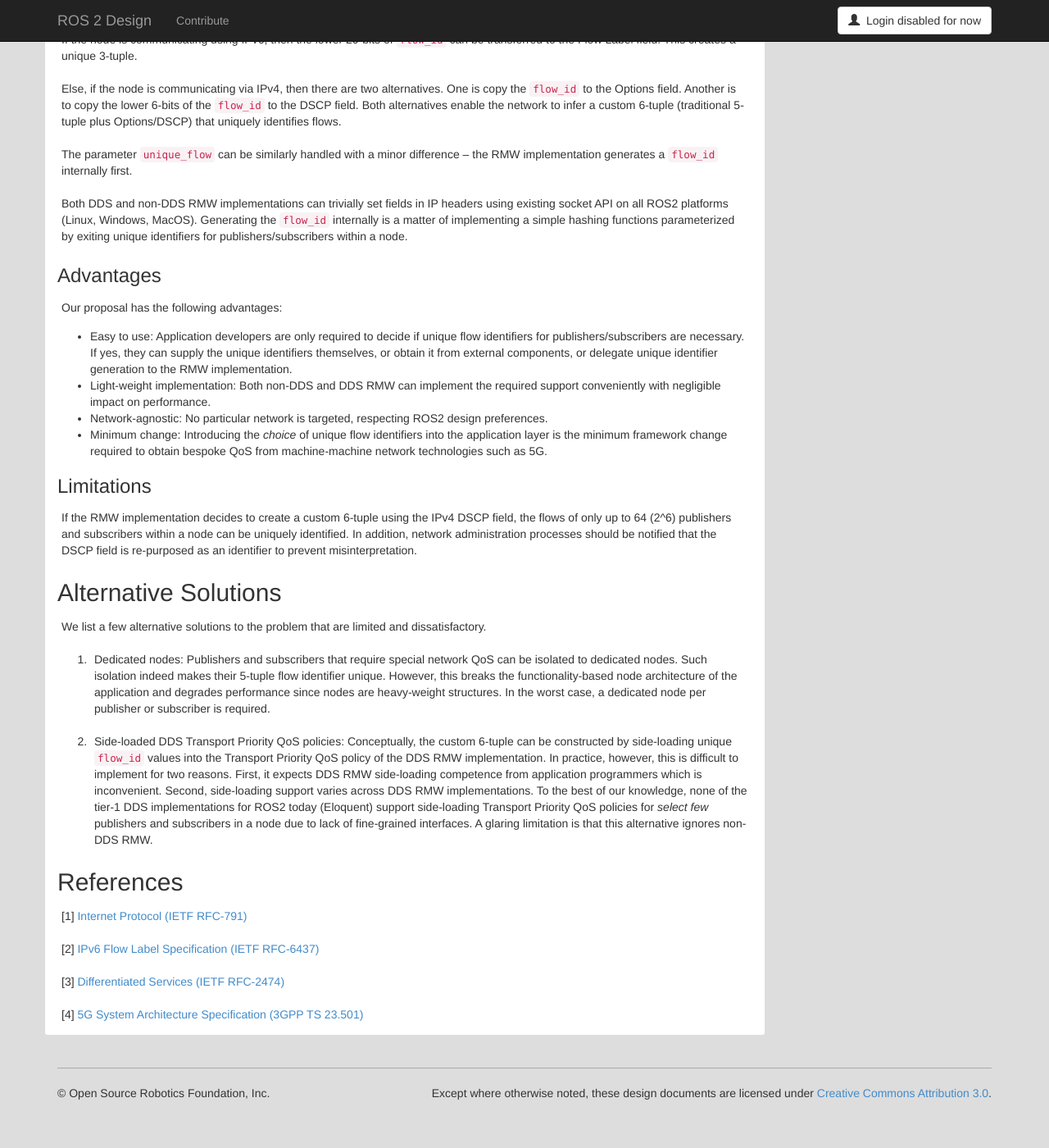
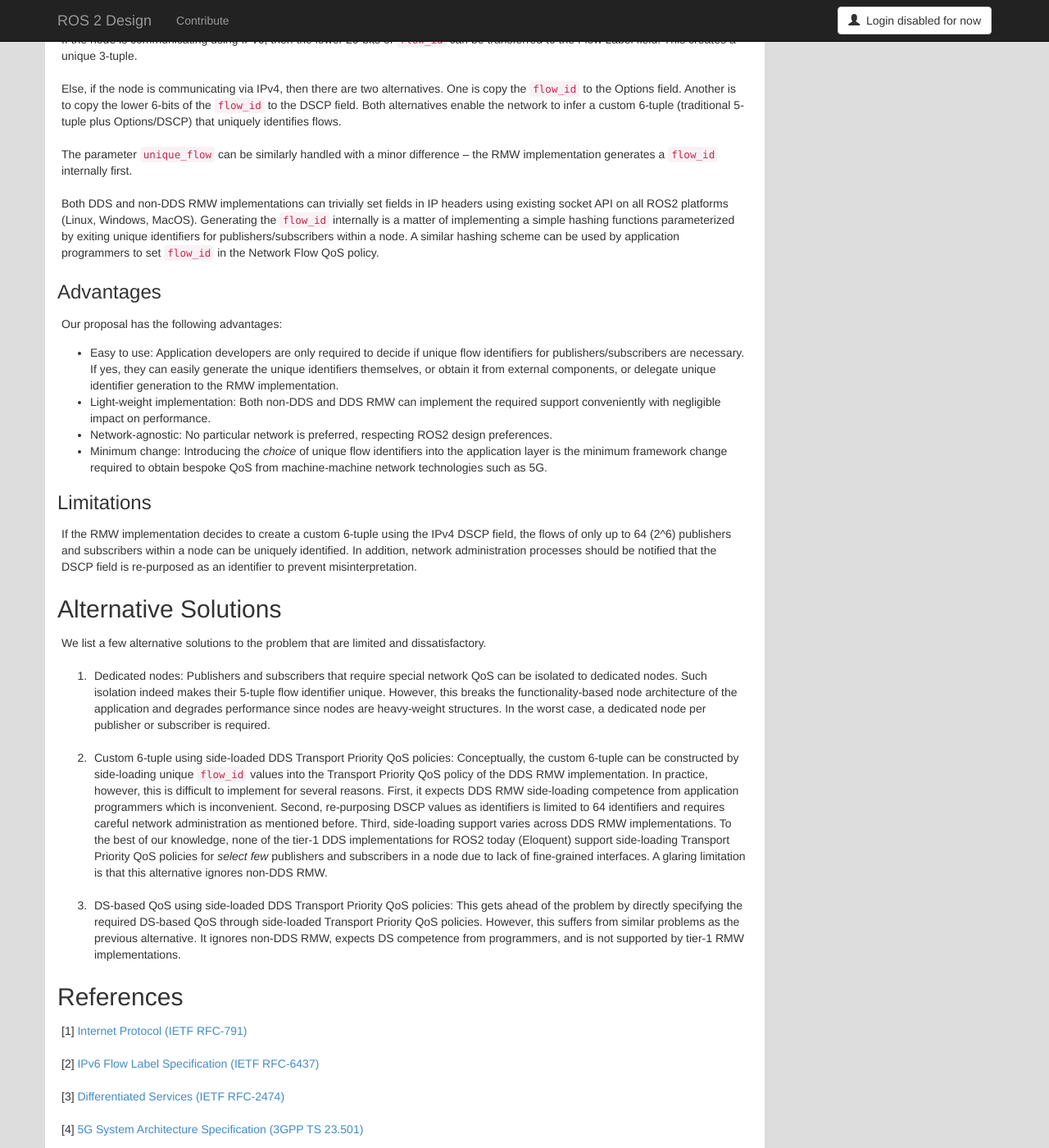
Before and after one commit to ros2/design, a Jekyll site: the page built from articles/unique_network_flows.md, in a window 1280 px wide and 1400 px high, scrolled down 2923 px. Shown: the whole window at 82% size. Built offline with Jekyll 4.4.1, drawn with Linux system fonts in a browser that asks for light colours; nearby versions of some CDN libraries; before the commit the page ends 4276 px from its top, so only the background shows below that; some of the changed text lies outside the part shown.

Commit message:
Update with better argumentation

```diff
--- a/articles/unique_network_flows.md
+++ b/articles/unique_network_flows.md
@@ -35,7 +35,7 @@ Streams of IP packets from a given source to destination are called *flows*. App
 
 The *5-tuple* is a traditional unique identifier for flows. The 5-tuple consists of five parameters: source IP address, source  port, destination IP address, destination port, and the transport protocol (example, TCP/UDP).
 
-IPv6 specifies a *3-tuple* for uniquely identifying flows. The IPv6 3-tuple consists of the source IP address, destination IP address, and the Flow Label. The Flow Label [1] is a 20-bit field in the IPv6 header. It is typically set by the source of the flow. The default flow label is zero.
+IPv6 specifies a *3-tuple* for uniquely identifying flows. The IPv6 3-tuple consists of the source IP address, destination IP address, and the Flow Label. The Flow Label [1] is a 20-bit field in the IPv6 header. It is typically set by the source of the flow. The default Flow Label is zero.
 
 ### Explicit QoS Specification
 
@@ -51,7 +51,7 @@ We briefly discuss two relevant explicit QoS specification methods for applicati
 
 | 5QI         | Resource                                   | Priority | Packet Delay Budget (ms) | Packet Error Rate | Example Services                                                                                                        |
 | ----------- | ------------------------------------------ | -------- | ------------------------ | ----------------- | ------------------------------------------------------------------------------------------------------------------------|
-| 3           | Guaranteed bitrate (GBR)                   | 30       | 50                       | 10^-3             | Real Time Gaming; V2X messages; Electricity distribution – medium voltage; Process automation monitoring.               |
+| 3           | Guaranteed bitrate (GBR)                   | 30       | 50                       | 10^-3             | Real Time Gaming; V2X messages; Electricity distribution – medium voltage; Process automation monitoring                |
 | 4           | GBR                                        | 50       | 300                      | 10^-6             | Non-Conversational Video (Buffered Streaming)                                                                           |
 | 7           | Non GBR (NGBR)                             | 70       | 100                      | 10^-3             | Voice Video (Live Streaming); Interactive Gaming                                                                        |
 | 9 (default) | NGBR                                       | 90       | 300                      | 10^-6             | Video (Buffered Streaming); TCP-based traffic (e.g., www, e-mail, chat, ftp, p2p file sharing, progressive video, etc.) |
@@ -115,15 +115,15 @@ Else, if the node is communicating via IPv4, then there are two alternatives. On
 
 The parameter `unique_flow` can be similarly handled with a minor difference -- the RMW implementation generates a `flow_id` internally first.
 
-Both DDS and non-DDS RMW implementations can trivially set fields in IP headers using existing socket API on all ROS2 platforms (Linux, Windows, MacOS). Generating the `flow_id` internally is a matter of implementing a simple hashing functions parameterized by exiting unique identifiers for publishers/subscribers within a node.
+Both DDS and non-DDS RMW implementations can trivially set fields in IP headers using existing socket API on all ROS2 platforms (Linux, Windows, MacOS). Generating the `flow_id` internally is a matter of implementing a simple hashing functions parameterized by exiting unique identifiers for publishers/subscribers within a node. A similar hashing scheme can be used by application programmers to set `flow_id` in the Network Flow QoS policy.
 
 ### Advantages
 
 Our proposal has the following advantages:
 
-- Easy to use: Application developers are only required to decide if unique flow identifiers for publishers/subscribers are necessary. If yes, they can supply the unique identifiers themselves, or obtain it from external components, or delegate unique identifier generation to the RMW implementation.
+- Easy to use: Application developers are only required to decide if unique flow identifiers for publishers/subscribers are necessary. If yes, they can easily generate the unique identifiers themselves, or obtain it from external components, or delegate unique identifier generation to the RMW implementation.
 - Light-weight implementation: Both non-DDS and DDS RMW can implement the required support conveniently with negligible impact on performance.
-- Network-agnostic: No particular network is targeted, respecting ROS2 design preferences.
+- Network-agnostic: No particular network is preferred, respecting ROS2 design preferences.
 - Minimum change: Introducing the *choice* of unique flow identifiers into the application layer is the minimum framework change required to obtain bespoke QoS from machine-machine network technologies such as 5G.
 
 ### Limitations
@@ -136,7 +136,9 @@ We list a few alternative solutions to the problem that are limited and dissatis
 
 1. Dedicated nodes: Publishers and subscribers that require special network QoS can be isolated to dedicated nodes. Such isolation indeed makes their 5-tuple flow identifier unique. However, this breaks the functionality-based node architecture of the application and degrades performance since nodes are heavy-weight structures. In the worst case, a dedicated node per publisher or subscriber is required.
 
-2. Side-loaded DDS Transport Priority QoS policies: Conceptually, the custom 6-tuple can be constructed by side-loading unique `flow_id` values into the Transport Priority QoS policy of the DDS RMW implementation. In practice, however, this is difficult to implement for two reasons. First, it expects  DDS RMW side-loading competence from application programmers which is inconvenient. Second, side-loading support varies across DDS RMW implementations. To the best of our knowledge, none of the tier-1 DDS implementations for ROS2 today (Eloquent) support side-loading Transport Priority QoS policies for *select few* publishers and subscribers in a node due to lack of fine-grained interfaces. A glaring limitation is that this alternative ignores non-DDS RMW.
+2. Custom 6-tuple using side-loaded DDS Transport Priority QoS policies: Conceptually, the custom 6-tuple can be constructed by side-loading unique `flow_id` values into the Transport Priority QoS policy of the DDS RMW implementation. In practice, however, this is difficult to implement for several reasons. First, it expects  DDS RMW side-loading competence from application programmers which is inconvenient. Second, re-purposing DSCP values as identifiers is limited to 64 identifiers and requires careful network administration as mentioned before. Third, side-loading support varies across DDS RMW implementations. To the best of our knowledge, none of the tier-1 DDS implementations for ROS2 today (Eloquent) support side-loading Transport Priority QoS policies for *select few* publishers and subscribers in a node due to lack of fine-grained interfaces. A glaring limitation is that this alternative ignores non-DDS RMW.
+
+3. DS-based QoS using side-loaded DDS Transport Priority QoS policies: This gets ahead of the problem by directly specifying the required DS-based QoS through side-loaded Transport Priority QoS policies. However, this suffers from similar problems as the previous alternative. It ignores non-DDS RMW, expects DS competence from programmers, and is not supported by tier-1 RMW implementations.
 
 ## References
 
```
Also changed, not shown: other parts of articles/unique_network_flows.md (+2 -2 lines).
